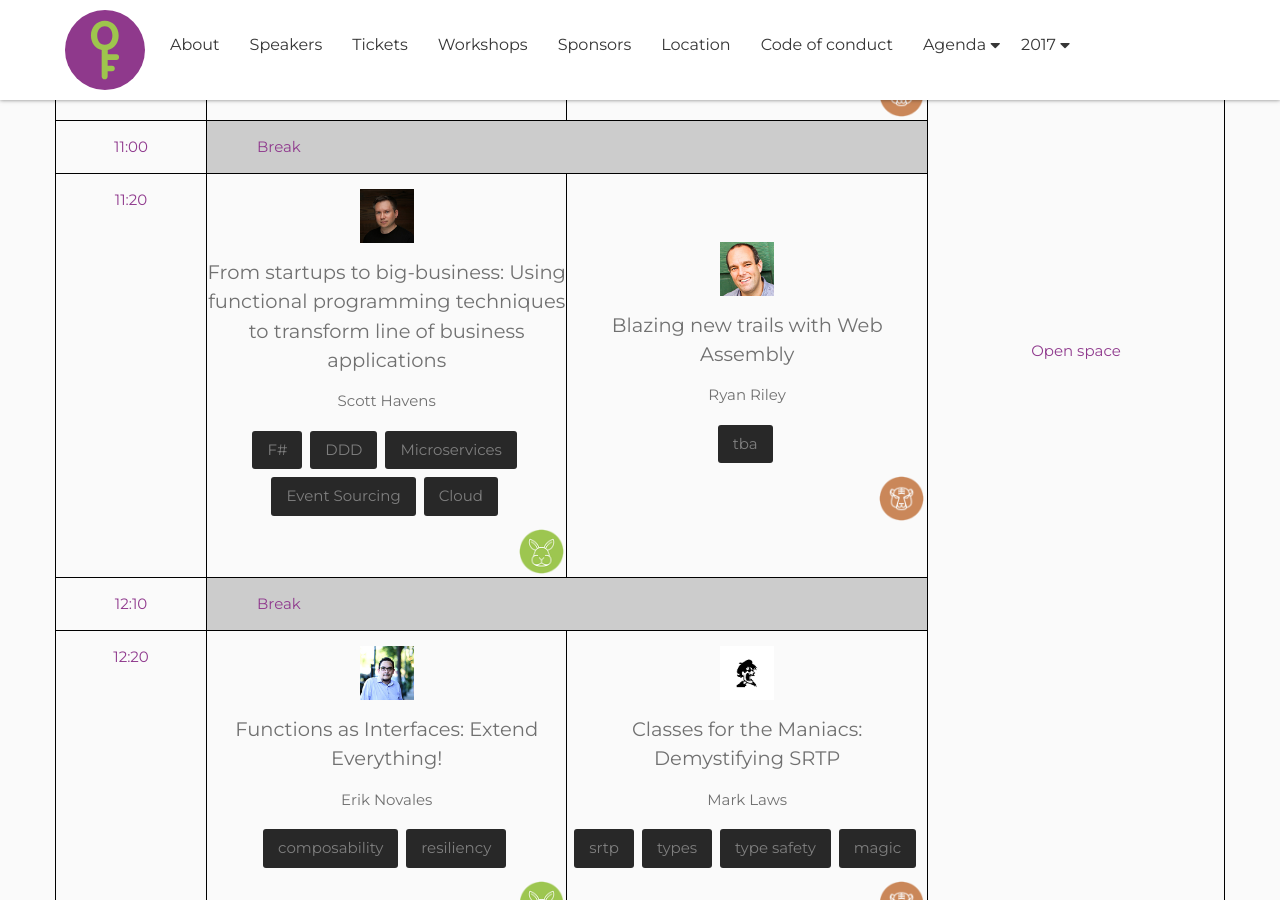
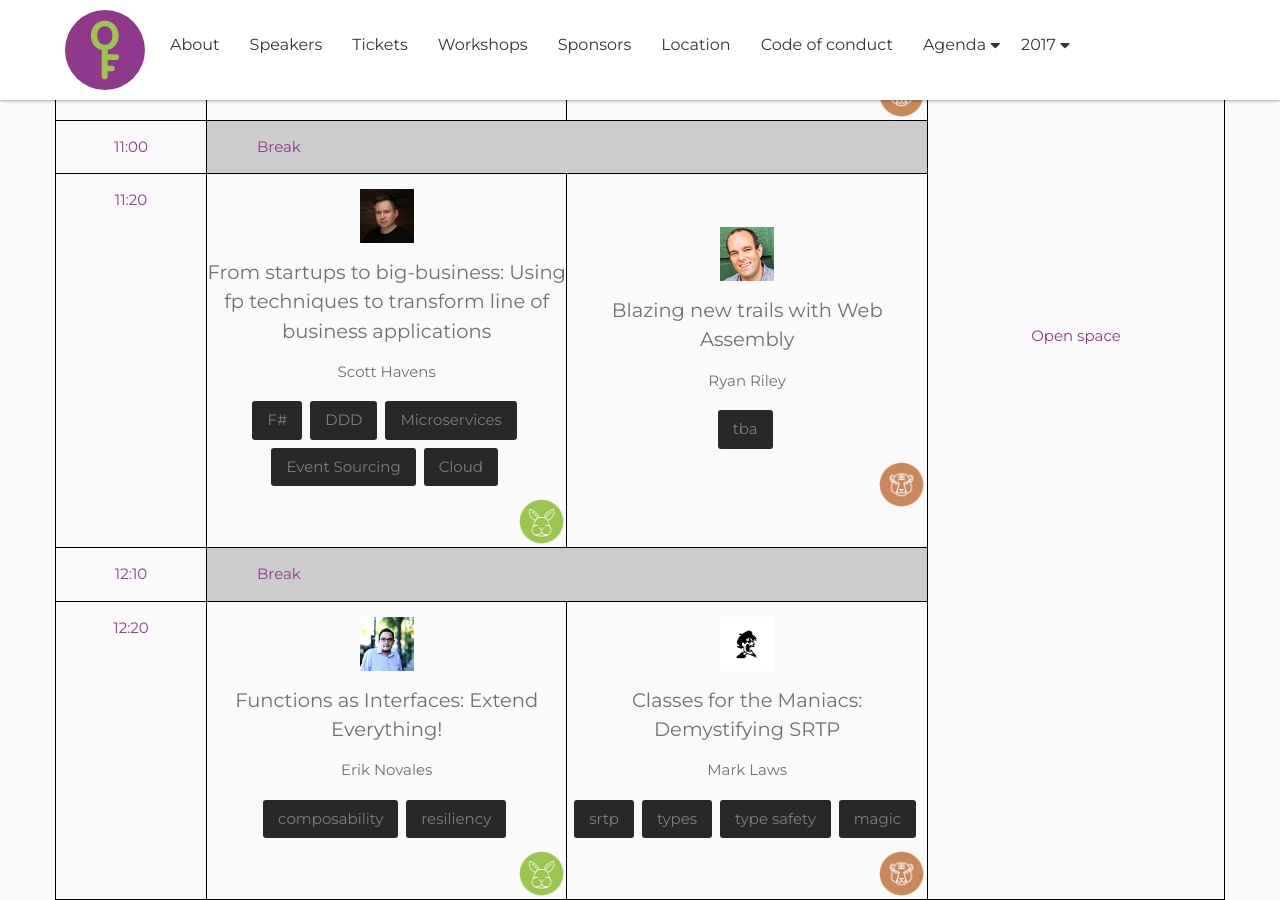
Before and after one commit to open-fsharp/open-fsharp.github.io, a Jekyll site: the page built from agenda/conference.md, in a window 1280 px wide and 900 px high, scrolled down 1216 px. Built offline with Jekyll 4.4.1, drawn with Linux system fonts in a browser that asks for light colours; nearby versions of some CDN libraries; comment, search, counter and statistics services are not loaded.

Commit message:
shorten title on conference agenda

```diff
--- a/agenda/conference.md
+++ b/agenda/conference.md
@@ -149,7 +149,7 @@ title: Agenda conference 2018
                                                 <div>
                                                     <a href="{{ site.baseurl }}speakers/scott-havens/">
                                                         <img src="{{ site.baseurl }}public/assets/speakers/2018/scott-havens.jpg" alt="Scott Havens" />
-                                                        <div class="title">From startups to big-business: Using functional programming techniques to transform line of business applications</div>
+                                                        <div class="title">From startups to big-business: Using fp techniques to transform line of business applications</div>
                                                         <div>Scott Havens</div>
                                                     </a>
 													<div class="schedule-speaker-tag">
```
